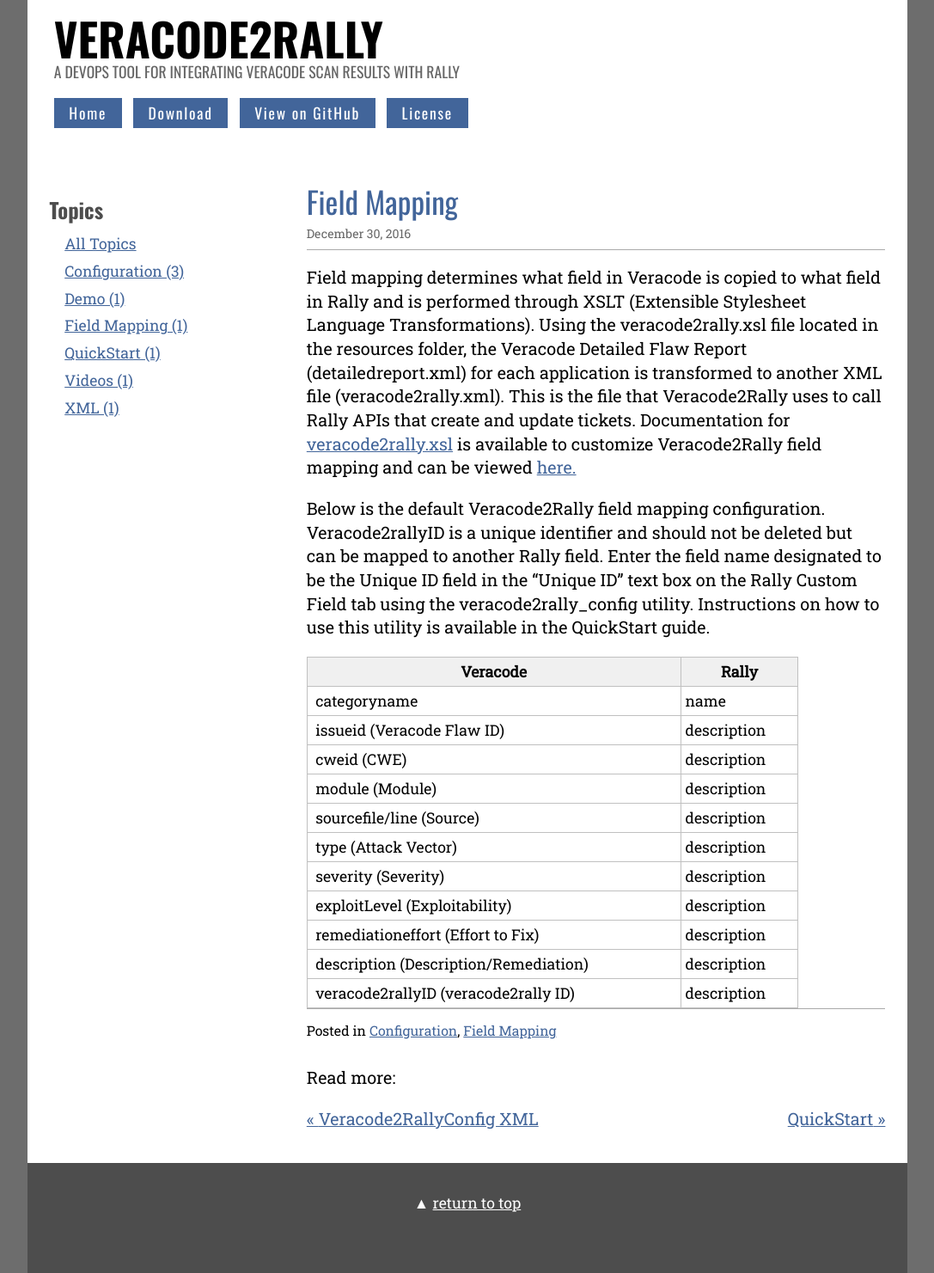
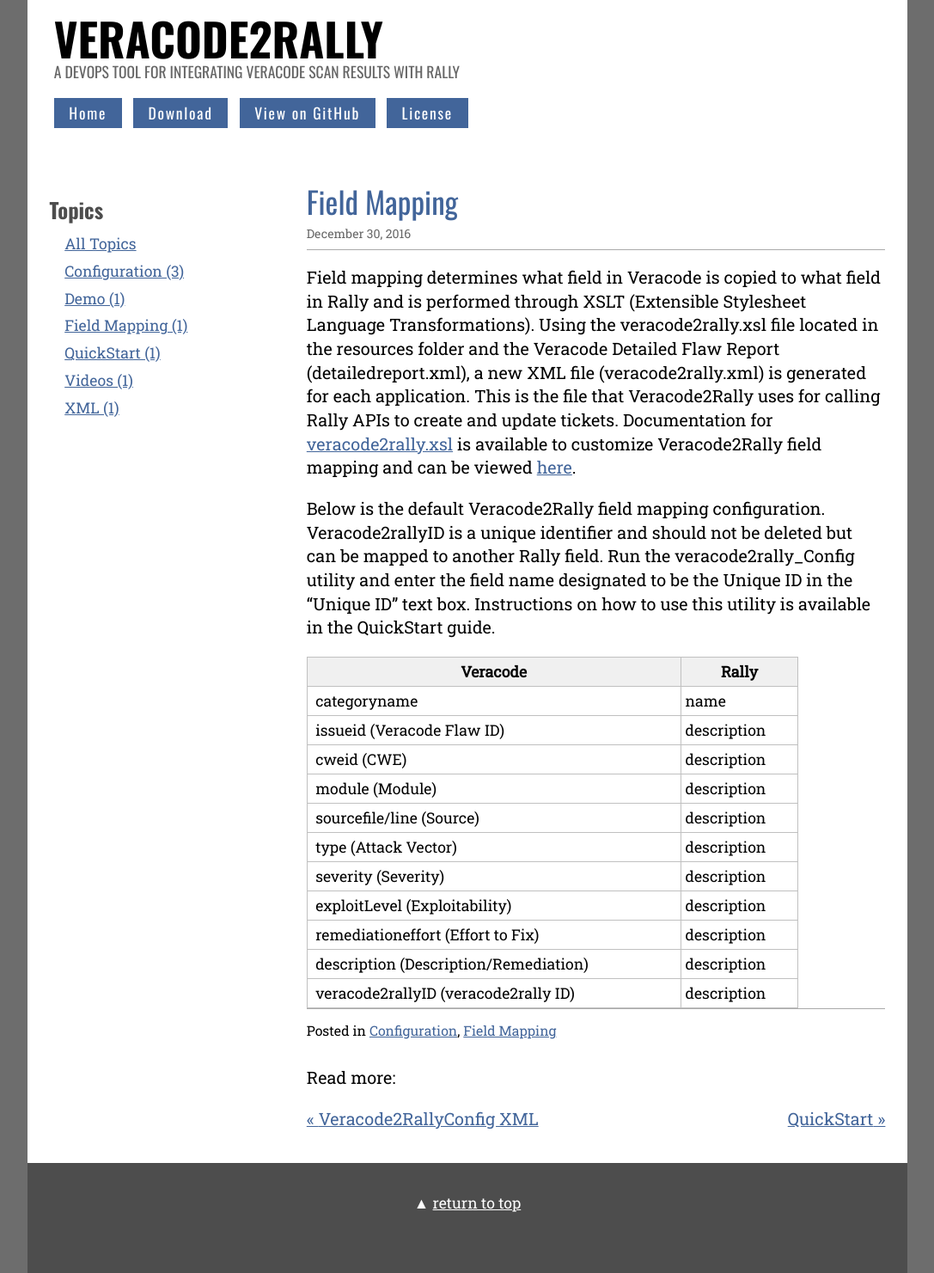
Before and after one commit to SecureDevOps/veracode2rally, a Jekyll site: the page built from _posts/2017-01-15-veracode2rally_xsl.md, in a window 1280 px wide. Shown: the whole page at 86% size, without its empty margins (96-1183 px from the left). Built offline with Jekyll 4.4.1, drawn with Linux system fonts in a browser that asks for light colours.

Commit message:
Updated files

```diff
--- a/_posts/2017-01-15-veracode2rally_xsl.md
+++ b/_posts/2017-01-15-veracode2rally_xsl.md
@@ -6,14 +6,14 @@
 ---
 
 Field mapping determines what field in Veracode is copied to what field in Rally and is performed through XSLT (Extensible Stylesheet Language Transformations).
-Using the veracode2rally.xsl file located in the resources folder, the Veracode Detailed Flaw Report (detailedreport.xml) for each application is transformed to another XML file (veracode2rally.xml).
-This is the file that Veracode2Rally uses to call Rally APIs that create and update tickets. Documentation for
+Using the veracode2rally.xsl file located in the resources folder and the Veracode Detailed Flaw Report (detailedreport.xml), a new XML file (veracode2rally.xml) is generated for each application.
+This is the file that Veracode2Rally uses for calling Rally APIs to create and update tickets. Documentation for
 <a href="{{site.baseurl}}/web/xsl/veracode2rally-xsl.html" target="_blank" title="Veracode2Rally XSL">veracode2rally.xsl</a>
 is available to customize Veracode2Rally field mapping and can be viewed
-<a href="{{site.baseurl}}/web/xsl/veracode2rally.html" target="_blank" title="Veracode2Rally XSL">here.</a>
+<a href="{{site.baseurl}}/web/xsl/veracode2rally.html" target="_blank" title="Veracode2Rally XSL">here</a>.
 
 Below is the default Veracode2Rally field mapping configuration. Veracode2rallyID is a unique identifier and should not be deleted but can be mapped to another Rally field.
-Enter the field name designated to be the Unique ID field in the "Unique ID" text box on the Rally Custom Field tab using the veracode2rally_config utility. Instructions on how to use this utility is available in the QuickStart guide.
+Run the veracode2rally_Config utility and enter the field name designated to be the Unique ID in the "Unique ID" text box. Instructions on how to use this utility is available in the QuickStart guide.
 
 <style>
 	.demo {
```
